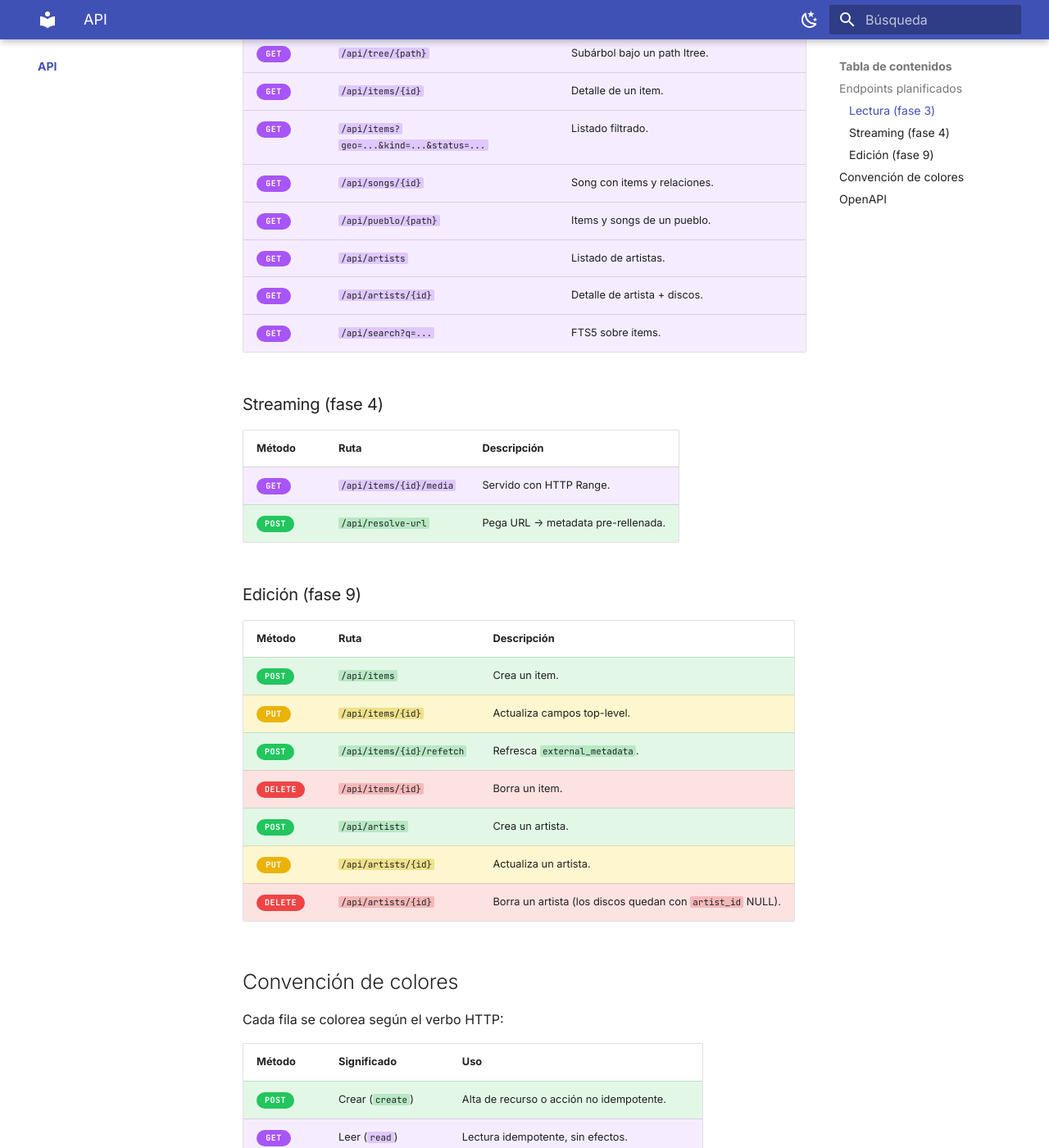
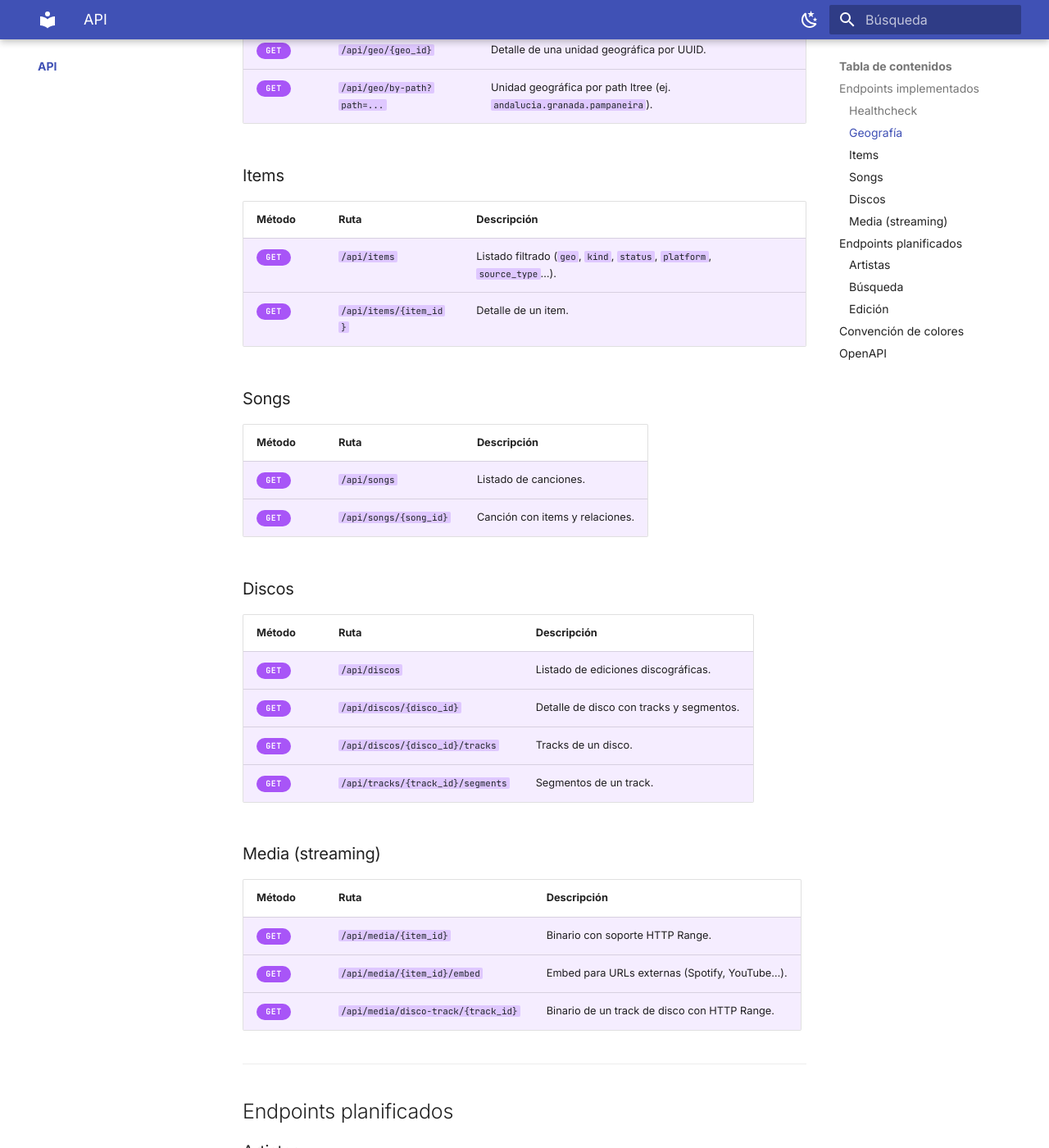
Before and after one commit to juananmgz/matos, an MkDocs documentation site: the page built from documentation/docs/api/index.md, in a window 1280 px wide and 1400 px high, scrolled down 564 px. Shown: the whole window at 82% size. Built offline with MkDocs 1.6.1 and Material for MkDocs 9.7.7, drawn with Linux system fonts in a browser that asks for light colours; some of the changed text lies outside the part shown.

Commit message:
docs: accurate API reference — implemented vs planned
Remove stale phase-X disclaimers. Split into Implementados /
Planificados. Add the 15 routes actually live (geo/by-path,
songs, discos, tracks, media embed/disco-track) that were missing.
Fix /api/pueblo/{path} → /api/geo/by-path. Group by domain.

Co-Authored-By: Claude Opus 4.7 <noreply@anthropic.com>

```diff
--- a/documentation/docs/api/index.md
+++ b/documentation/docs/api/index.md
@@ -1,60 +1,121 @@
 # API
 
-!!! warning "Llega en fase 3"
-    Los endpoints todavía no existen. Esta página se rellenará a medida
-    que se implementen.
+## Endpoints implementados
 
-## Endpoints planificados
-
-### Lectura (fase 3)
+### Healthcheck
 
 <div class="api-endpoints" markdown>
 
 | Método | Ruta | Descripción |
 |---|---|---|
-| <span class="api-method get">GET</span> | `/api/health` | Healthcheck. |
-| <span class="api-method get">GET</span> | `/api/tree` | Árbol completo CCAA → Provincia → Pueblo. |
-| <span class="api-method get">GET</span> | `/api/tree/{path}` | Subárbol bajo un path ltree. |
-| <span class="api-method get">GET</span> | `/api/items/{id}` | Detalle de un item. |
-| <span class="api-method get">GET</span> | `/api/items?geo=...&kind=...&status=...` | Listado filtrado. |
-| <span class="api-method get">GET</span> | `/api/songs/{id}` | Song con items y relaciones. |
-| <span class="api-method get">GET</span> | `/api/pueblo/{path}` | Items y songs de un pueblo. |
-| <span class="api-method get">GET</span> | `/api/artists` | Listado de artistas. |
-| <span class="api-method get">GET</span> | `/api/artists/{id}` | Detalle de artista + discos. |
-| <span class="api-method get">GET</span> | `/api/search?q=...` | FTS5 sobre items. |
+| <span class="api-method get">GET</span> | `/api/health` | Estado del servidor. |
 
 </div>
 
-### Streaming (fase 4)
+### Geografía
 
 <div class="api-endpoints" markdown>
 
 | Método | Ruta | Descripción |
 |---|---|---|
-| <span class="api-method get">GET</span> | `/api/items/{id}/media` | Servido con HTTP Range. |
+| <span class="api-method get">GET</span> | `/api/tree` | Árbol completo CCAA → Provincia → Pueblo. |
+| <span class="api-method get">GET</span> | `/api/geo/{geo_id}` | Detalle de una unidad geográfica por UUID. |
+| <span class="api-method get">GET</span> | `/api/geo/by-path?path=...` | Unidad geográfica por path ltree (ej. `andalucia.granada.pampaneira`). |
+
+</div>
+
+### Items
+
+<div class="api-endpoints" markdown>
+
+| Método | Ruta | Descripción |
+|---|---|---|
+| <span class="api-method get">GET</span> | `/api/items` | Listado filtrado (`geo`, `kind`, `status`, `platform`, `source_type`…). |
+| <span class="api-method get">GET</span> | `/api/items/{item_id}` | Detalle de un item. |
+
+</div>
+
+### Songs
+
+<div class="api-endpoints" markdown>
+
+| Método | Ruta | Descripción |
+|---|---|---|
+| <span class="api-method get">GET</span> | `/api/songs` | Listado de canciones. |
+| <span class="api-method get">GET</span> | `/api/songs/{song_id}` | Canción con items y relaciones. |
+
+</div>
+
+### Discos
+
+<div class="api-endpoints" markdown>
+
+| Método | Ruta | Descripción |
+|---|---|---|
+| <span class="api-method get">GET</span> | `/api/discos` | Listado de ediciones discográficas. |
+| <span class="api-method get">GET</span> | `/api/discos/{disco_id}` | Detalle de disco con tracks y segmentos. |
+| <span class="api-method get">GET</span> | `/api/discos/{disco_id}/tracks` | Tracks de un disco. |
+| <span class="api-method get">GET</span> | `/api/tracks/{track_id}/segments` | Segmentos de un track. |
+
+</div>
+
+### Media (streaming)
+
+<div class="api-endpoints" markdown>
+
+| Método | Ruta | Descripción |
+|---|---|---|
+| <span class="api-method get">GET</span> | `/api/media/{item_id}` | Binario con soporte HTTP Range. |
+| <span class="api-method get">GET</span> | `/api/media/{item_id}/embed` | Embed para URLs externas (Spotify, YouTube…). |
+| <span class="api-method get">GET</span> | `/api/media/disco-track/{track_id}` | Binario de un track de disco con HTTP Range. |
+
+</div>
+
+---
+
+## Endpoints planificados
+
+### Artistas
+
+<div class="api-endpoints" markdown>
+
+| Método | Ruta | Descripción |
+|---|---|---|
+| <span class="api-method get">GET</span> | `/api/artists` | Listado de artistas. |
+| <span class="api-method get">GET</span> | `/api/artists/{artist_id}` | Detalle de artista + discos. |
+| <span class="api-method post">POST</span> | `/api/artists` | Crea un artista. |
+| <span class="api-method put">PUT</span> | `/api/artists/{artist_id}` | Actualiza un artista. |
+| <span class="api-method delete">DELETE</span> | `/api/artists/{artist_id}` | Borra un artista (`artist_id` en discos queda NULL). |
+
+</div>
+
+### Búsqueda
+
+<div class="api-endpoints" markdown>
+
+| Método | Ruta | Descripción |
+|---|---|---|
+| <span class="api-method get">GET</span> | `/api/search?q=...` | FTS5 sobre título, intérpretes y tags. |
 | <span class="api-method post">POST</span> | `/api/resolve-url` | Pega URL → metadata pre-rellenada. |
 
 </div>
 
-### Edición (fase 9)
+### Edición
 
 <div class="api-endpoints" markdown>
 
 | Método | Ruta | Descripción |
 |---|---|---|
 | <span class="api-method post">POST</span> | `/api/items` | Crea un item. |
-| <span class="api-method put">PUT</span> | `/api/items/{id}` | Actualiza campos top-level. |
-| <span class="api-method post">POST</span> | `/api/items/{id}/refetch` | Refresca `external_metadata`. |
-| <span class="api-method delete">DELETE</span> | `/api/items/{id}` | Borra un item. |
-| <span class="api-method post">POST</span> | `/api/artists` | Crea un artista. |
-| <span class="api-method put">PUT</span> | `/api/artists/{id}` | Actualiza un artista. |
-| <span class="api-method delete">DELETE</span> | `/api/artists/{id}` | Borra un artista (los discos quedan con `artist_id` NULL). |
+| <span class="api-method put">PUT</span> | `/api/items/{item_id}` | Actualiza campos top-level. |
+| <span class="api-method post">POST</span> | `/api/items/{item_id}/refetch` | Refresca `external_metadata`. |
+| <span class="api-method delete">DELETE</span> | `/api/items/{item_id}` | Borra un item. |
 
 </div>
 
+---
+
 ## Convención de colores
-
-Cada fila se colorea según el verbo HTTP:
 
 <div class="api-endpoints" markdown>
 
```
